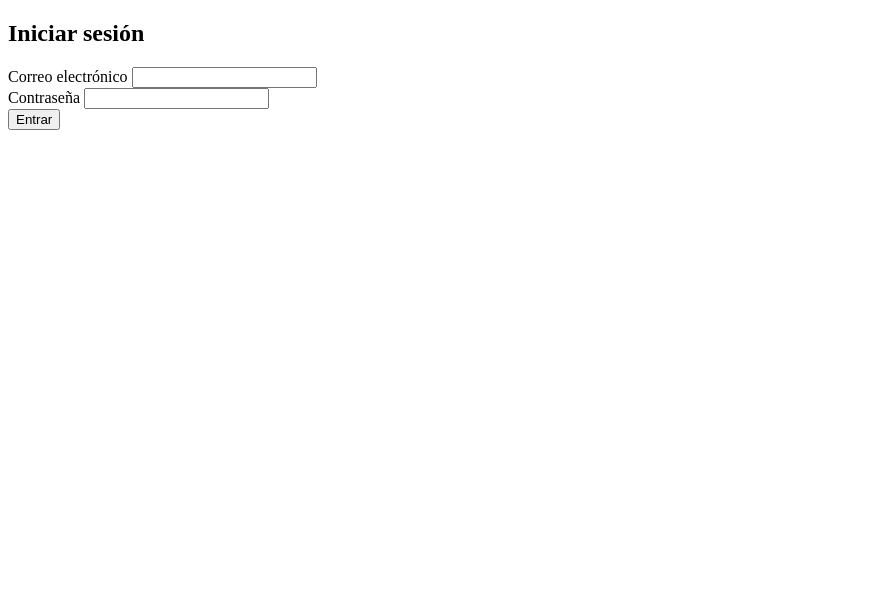
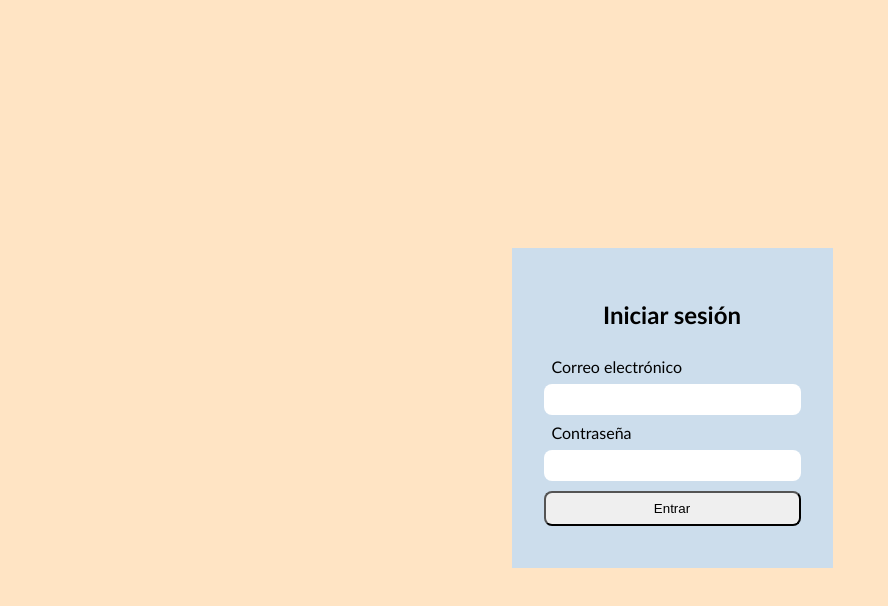
Before and after one commit to Lear29/Web-projects, a plain HTML site: page login/login_v1.html in a window 1280 px wide. Shown: the whole page, without its empty margins (0-888 px from the left). Drawn offline with Linux system fonts and the light colour scheme; the site is published under a folder, as on GitHub Pages, so addresses that start at the root find nothing.

Commit message:
cambiado link css

```diff
--- a/login/login_v1.html
+++ b/login/login_v1.html
@@ -4,7 +4,7 @@
     <meta charset="UTF-8" />
     <meta name="viewport" content="width=device-width, initial-scale=1.0" />
     <title>Login_V1</title>
-    <link rel="stylesheet" href="/css/login_v1.css" />
+    <link rel="stylesheet" href="../css/login_v1.css" />
   </head>
   <body>
     <main class="login-container">
@@ -19,7 +19,7 @@
 
           <div class="input-group">
             <label for="pwd">Contraseña</label>
-            <input type="password" id="pwd" required />
+            <input type="password" id="pwd" req />
           </div>
 
           <button type="submit" class="btn-login">Entrar</button>
```
